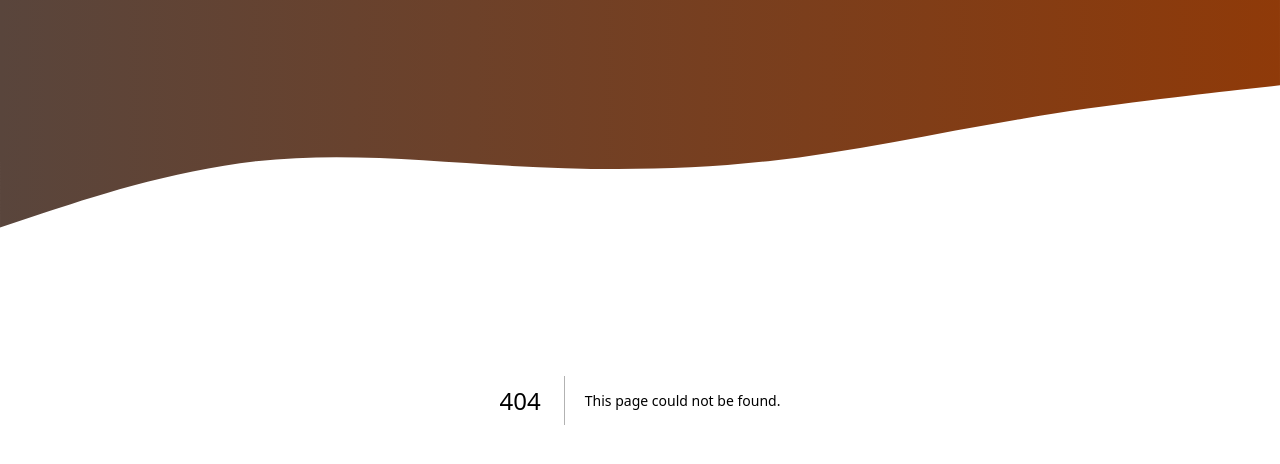
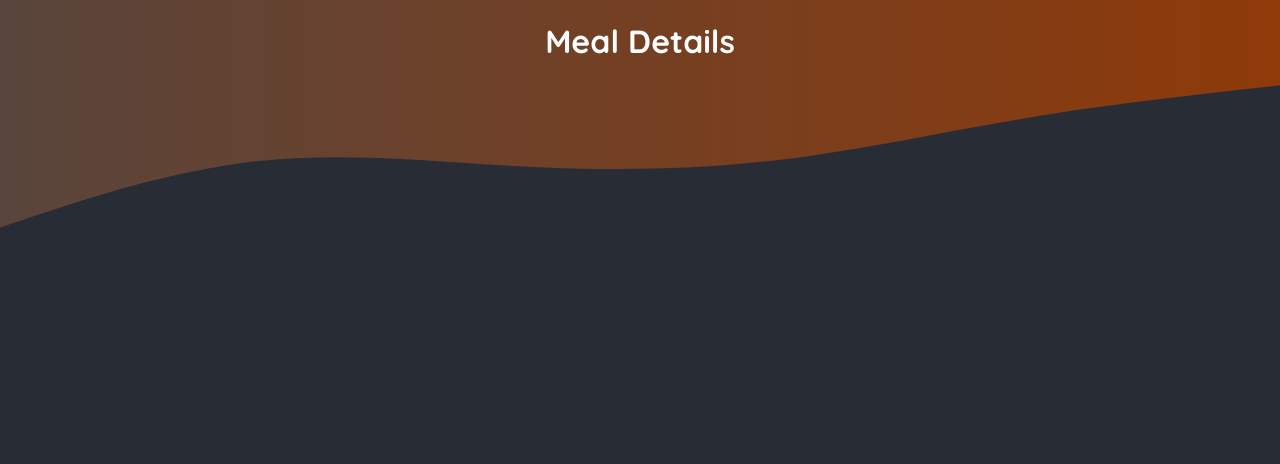
Before and after one commit to MHM056/foodies-app-NextJS, a Next.js app: page /meals/1 in a window 1280 px wide. Before the commit this address had no page. Shown: the top 464 px of the page. Built offline with nearby package versions, Linux system fonts and the light colour scheme.

Commit message:
Created dynamic route (mealSlug)

```diff
--- /dev/null
+++ b/app/meals/[mealSlug]/page.js
@@ -0,0 +1,7 @@
+export default function MealDetailsPage() {
+    return (
+        <h1 style={{ color: 'white', textAlign: 'center' }}>
+            Meal Details
+        </h1>
+    );
+}
```
